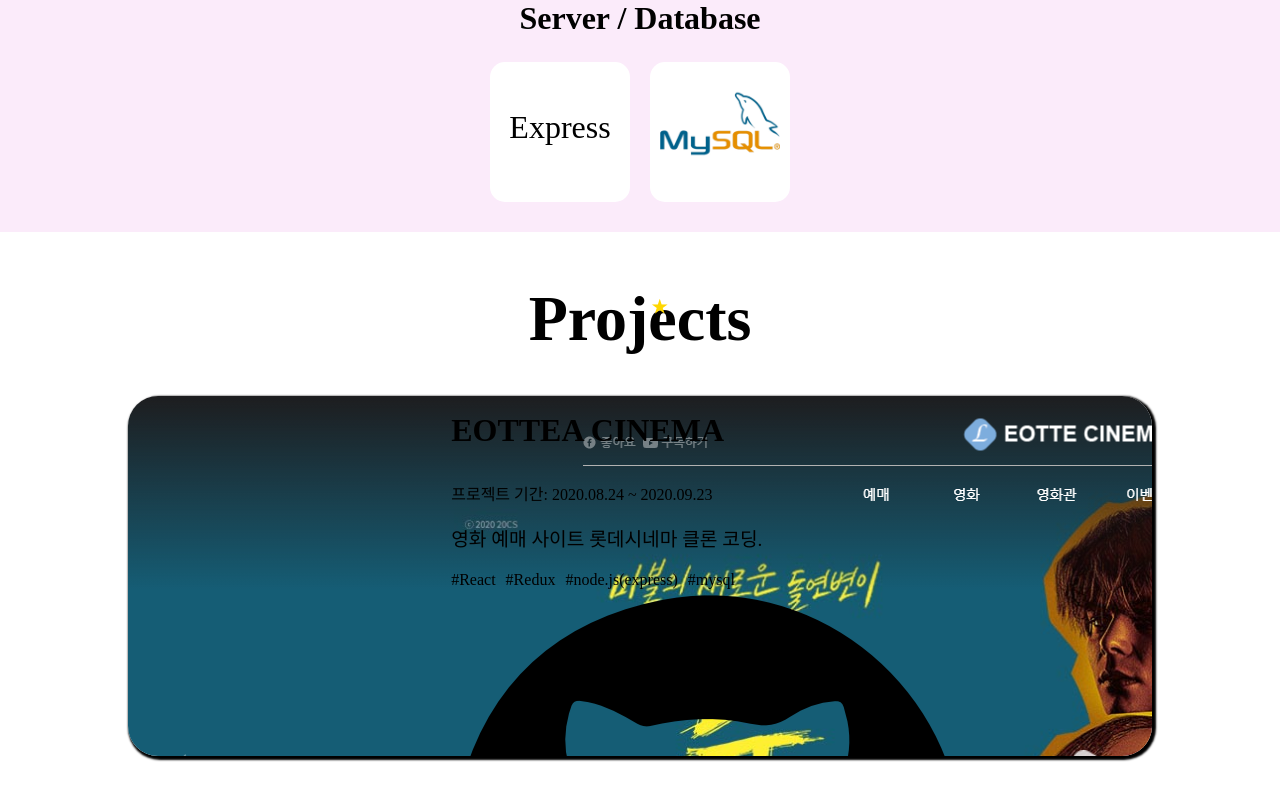
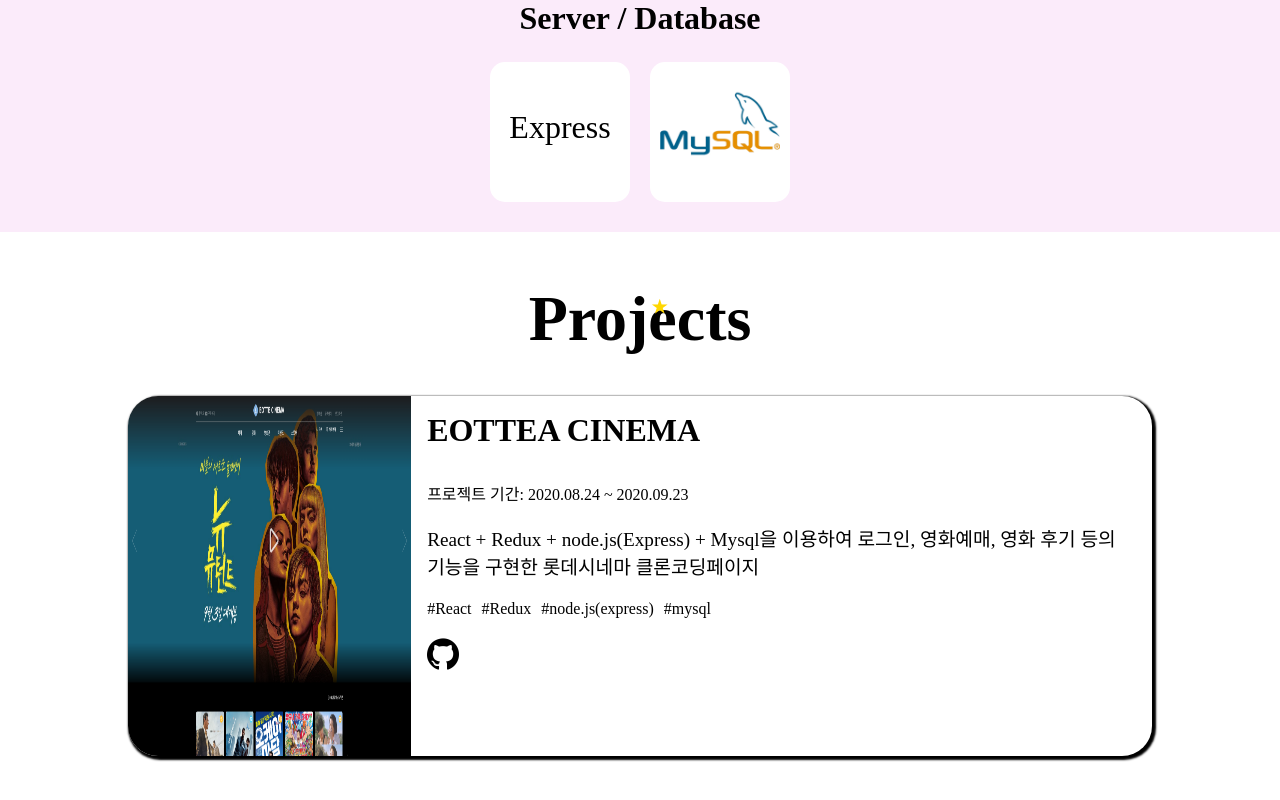
Before and after one commit to winbigcoms/myPage, a React (Create React App) app: page / in a window 1280 px wide. Shown: the part 2053-2853 px from the top of the page. Built offline with nearby package versions, Linux system fonts and the light colour scheme.

Commit message:
feat project

```diff
--- a/src/components/projects/Projects.jsx
+++ b/src/components/projects/Projects.jsx
@@ -19,14 +19,14 @@
           <div className={styles.projectInfo}>
             <h3 className={styles.projectName}>EOTTEA CINEMA</h3>
             <p>프로젝트 기간: <time dateTime="2020-08-24">2020.08.24</time> ~ <time dateTime="2020-09-23">2020.09.23</time></p>
-            <p className={styles.projectPR}>영화 예매 사이트 롯데시네마 클론 코딩.</p>
+            <p className={styles.projectPR}>React + Redux + node.js(Express) + Mysql을 이용하여 로그인, 영화예매, 영화 후기 등의 기능을 구현한 롯데시네마 클론코딩페이지</p>
             <ul className={styles.projectSkill}>
               <li>#React</li>
               <li>#Redux</li>
               <li>#node.js(express)</li>
               <li>#mysql</li>
             </ul>
-            <a href="https://github.com/winbigcoms/EottaeCinema">
+            <a href="https://github.com/winbigcoms/EottaeCinema" className={styles.githubIcon}>
               <img src="./assets/images/github.png" alt="깃허브 아이콘"/>
             </a>
           </div>
--- a/src/components/projects/Projects.module.scss
+++ b/src/components/projects/Projects.module.scss
@@ -38,8 +38,12 @@
       }
       .projectImg{
         display: block;
-        width:30%;
+        width:40%;
         max-width: 360px;
+        img{
+          width: 100%;
+          height: 100%;
+        }
       }
       .projectInfo{
         padding: 1rem;
@@ -52,8 +56,16 @@
         }
         .projectSkill{
           display: flex;
+          margin: 20px 0;
           >li{
             margin-right: 10px;
+          }
+        }
+        .githubIcon{
+          width: 2rem;
+          height: 2rem;
+          img{
+            width: 2rem;
           }
         }
       }
```
Also changed, not shown: 1 other file (tests, documents, lock files or other folders).
